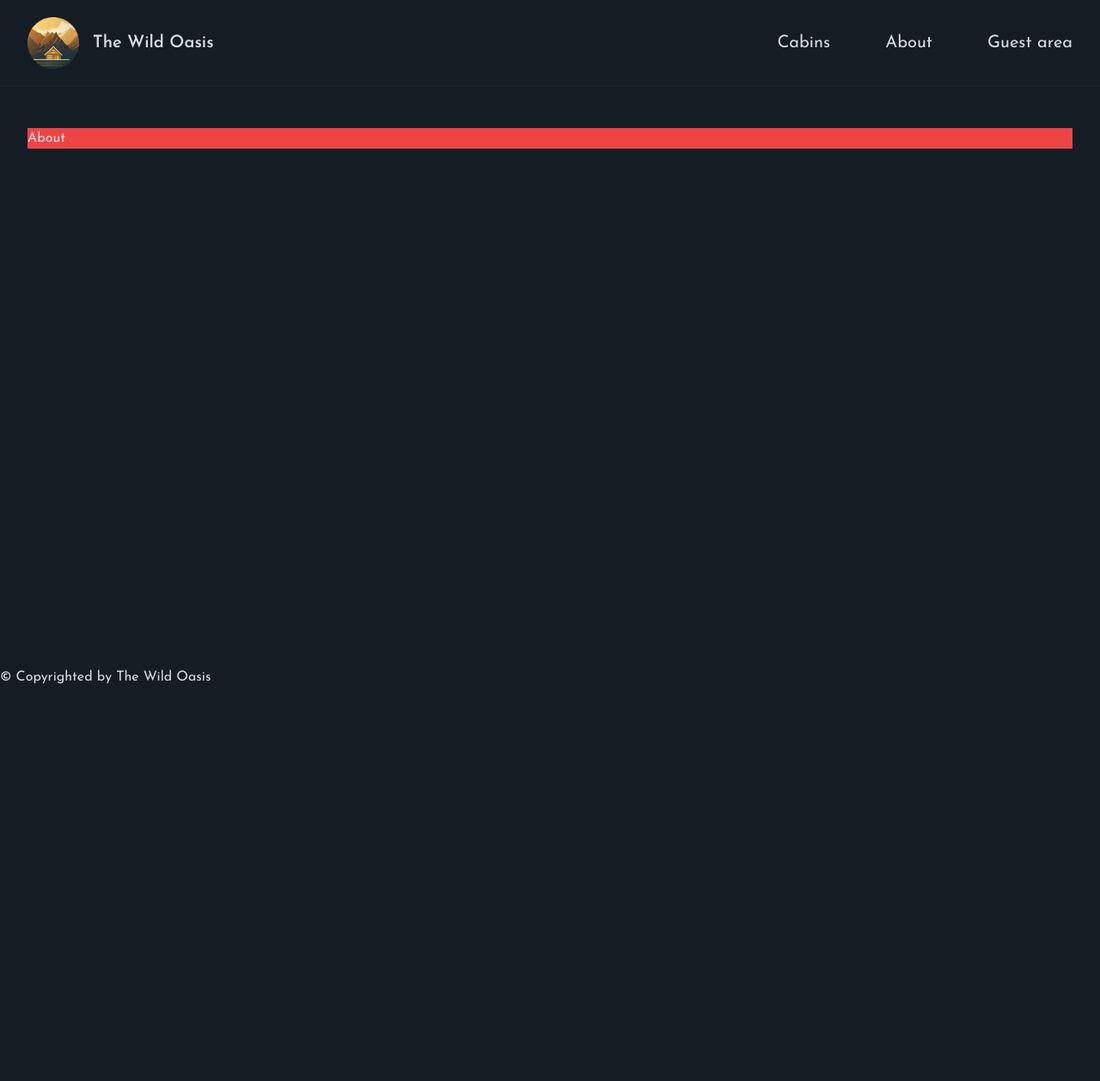
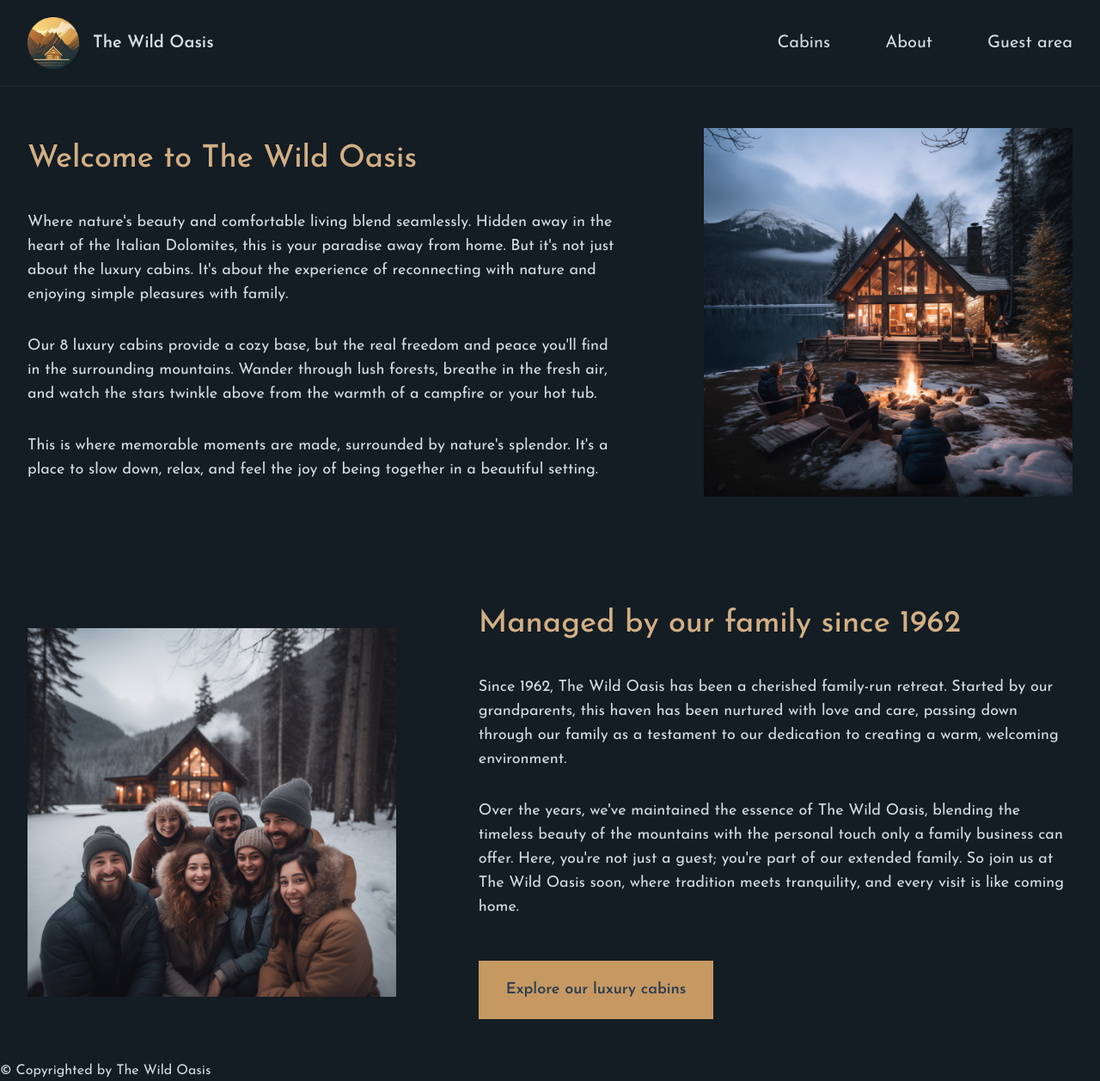
Before and after one commit to LukaszGreiner/wild-oasis, a Next.js app: page /about in a window 1280 px wide. Shown: the whole page at 86% size. Before the commit the page ends 800 px from the top, so only its background shows below. Built offline with nearby package versions, Linux system fonts and the light colour scheme.

Commit message:
Next Image

```diff
--- /dev/null
+++ b/app/_components/CabinCard.js
@@ -0,0 +1,58 @@
+import { UsersIcon } from "@heroicons/react/24/solid";
+import Image from "next/image";
+
+function CabinCard({ cabin }) {
+  const { id, name, maxCapacity, regularPrice, discount, image } = cabin;
+
+  return (
+    <div className="flex border-primary-800 border">
+      <Image
+        src={image}
+        alt={`Cabin ${name}`}
+        className="flex-1 border-r border-primary-800"
+      />
+
+      <div className="flex-grow">
+        <div className="pt-5 pb-4 px-7 bg-primary-950">
+          <h3 className="text-accent-500 font-semibold text-2xl mb-3">
+            Cabin {name}
+          </h3>
+
+          <div className="flex gap-3 items-center mb-2">
+            <UsersIcon className="h-5 w-5 text-primary-600" />
+            <p className="text-lg text-primary-200">
+              For up to <span className="font-bold">{maxCapacity}</span> guests
+            </p>
+          </div>
+
+          <p className="flex gap-3 justify-end items-baseline">
+            {discount > 0 ? (
+              <>
+                <span className="text-3xl font-[350]">
+                  ${regularPrice - discount}
+                </span>
+                <span className="line-through font-semibold text-primary-600">
+                  ${regularPrice}
+                </span>
+              </>
+            ) : (
+              <span className="text-3xl font-[350]">${regularPrice}</span>
+            )}
+            <span className="text-primary-200">/ night</span>
+          </p>
+        </div>
+
+        <div className="bg-primary-950 border-t border-t-primary-800 text-right">
+          <a
+            href={`/cabins/${id}`}
+            className="border-l border-primary-800 py-4 px-6 inline-block hover:bg-accent-600 transition-all hover:text-primary-900"
+          >
+            Details & reservation &rarr;
+          </a>
+        </div>
+      </div>
+    </div>
+  );
+}
+
+export default CabinCard;
--- a/app/about/page.js
+++ b/app/about/page.js
@@ -1,7 +1,91 @@
+import Image from "next/image";
+import about1 from "@/public/about-1.jpg";
+import about2 from "@/public/about-2.jpg";
+
 export const metadata = {
   title: "About",
 };
 
 export default function Page() {
-  return <h1>About</h1>;
+  return (
+    <div className="grid grid-cols-5 gap-x-24 gap-y-32 text-lg items-center">
+      <div className="col-span-3">
+        <h1 className="text-4xl mb-10 text-accent-400 font-medium">
+          Welcome to The Wild Oasis
+        </h1>
+
+        <div className="space-y-8">
+          <p>
+            Where nature&apos;s beauty and comfortable living blend seamlessly.
+            Hidden away in the heart of the Italian Dolomites, this is your
+            paradise away from home. But it&apos;s not just about the luxury
+            cabins. It&apos;s about the experience of reconnecting with nature
+            and enjoying simple pleasures with family.
+          </p>
+          <p>
+            Our 8 luxury cabins provide a cozy base, but the real freedom and
+            peace you&apos;ll find in the surrounding mountains. Wander through
+            lush forests, breathe in the fresh air, and watch the stars twinkle
+            above from the warmth of a campfire or your hot tub.
+          </p>
+          <p>
+            This is where memorable moments are made, surrounded by
+            nature&apos;s splendor. It&apos;s a place to slow down, relax, and
+            feel the joy of being together in a beautiful setting.
+          </p>
+        </div>
+      </div>
+
+      <div className="col-span-2">
+        <Image
+          src={about1}
+          placeholder="blur"
+          quality={80}
+          alt="Family sitting around a fire pit in front of cabin"
+        />
+      </div>
+
+      <div className="col-span-2 relative aspect-square">
+        <Image
+          src="/about-2.jpg"
+          quality={80}
+          fill
+          className="object-fit"
+          alt="Family that manages The Wild Oasis"
+        />
+      </div>
+
+      <div className="col-span-3">
+        <h1 className="text-4xl mb-10 text-accent-400 font-medium">
+          Managed by our family since 1962
+        </h1>
+
+        <div className="space-y-8">
+          <p>
+            Since 1962, The Wild Oasis has been a cherished family-run retreat.
+            Started by our grandparents, this haven has been nurtured with love
+            and care, passing down through our family as a testament to our
+            dedication to creating a warm, welcoming environment.
+          </p>
+          <p>
+            Over the years, we&apos;ve maintained the essence of The Wild Oasis,
+            blending the timeless beauty of the mountains with the personal
+            touch only a family business can offer. Here, you&apos;re not just a
+            guest; you&apos;re part of our extended family. So join us at The
+            Wild Oasis soon, where tradition meets tranquility, and every visit
+            is like coming home.
+          </p>
+
+          <div>
+            <a
+              href="/cabins"
+              className="inline-block mt-4 bg-accent-500 px-8 py-5 text-primary-800 text-lg font-semibold hover:bg-accent-600 transition-all"
+            >
+              Explore our luxury cabins
+            </a>
+          </div>
+        </div>
+      </div>
+    </div>
+  );
 }
--- a/app/cabins/page.js
+++ b/app/cabins/page.js
@@ -1,22 +1,30 @@
-import Counter from "@/app/_components/Counter";
+import CabinCard from "@/app/_components/CabinCard";
 
-export const metadata = {
-  title: "Cabins",
-};
+export default function Page() {
+  // CHANGE
+  const cabins = [];
 
-export default async function Page() {
-  const res = await fetch("https://jsonplaceholder.typicode.com/users");
-  const data = await res.json();
-  console.log(data);
   return (
     <div>
-      <h1>Cabins page</h1>
-      <ul>
-        {data.map((user) => (
-          <li key={user.id}>{user.name}</li>
-        ))}
-      </ul>
-      <Counter users={data} />
+      <h1 className="text-4xl mb-5 text-accent-400 font-medium">
+        Our Luxury Cabins
+      </h1>
+      <p className="text-primary-200 text-lg mb-10">
+        Cozy yet luxurious cabins, located right in the heart of the Italian
+        Dolomites. Imagine waking up to beautiful mountain views, spending your
+        days exploring the dark forests around, or just relaxing in your private
+        hot tub under the stars. Enjoy nature&apos;s beauty in your own little
+        home away from home. The perfect spot for a peaceful, calm vacation.
+        Welcome to paradise.
+      </p>
+
+      {cabins.length > 0 && (
+        <div className="grid sm:grid-cols-1 md:grid-cols-2 gap-8 lg:gap-12 xl:gap-14">
+          {cabins.map((cabin) => (
+            <CabinCard cabin={cabin} key={cabin.id} />
+          ))}
+        </div>
+      )}
     </div>
   );
 }
--- a/app/layout.jsx
+++ b/app/layout.jsx
@@ -30,7 +30,7 @@
         <Header />
 
         <div className="flex-1 px-8 py-12">
-          <main className="max-w-7xl bg-red-500 mx-auto">{children}</main>
+          <main className="max-w-7x mx-auto">{children}</main>
         </div>
         <footer>&copy; Copyrighted by The Wild Oasis</footer>
       </body>
```
